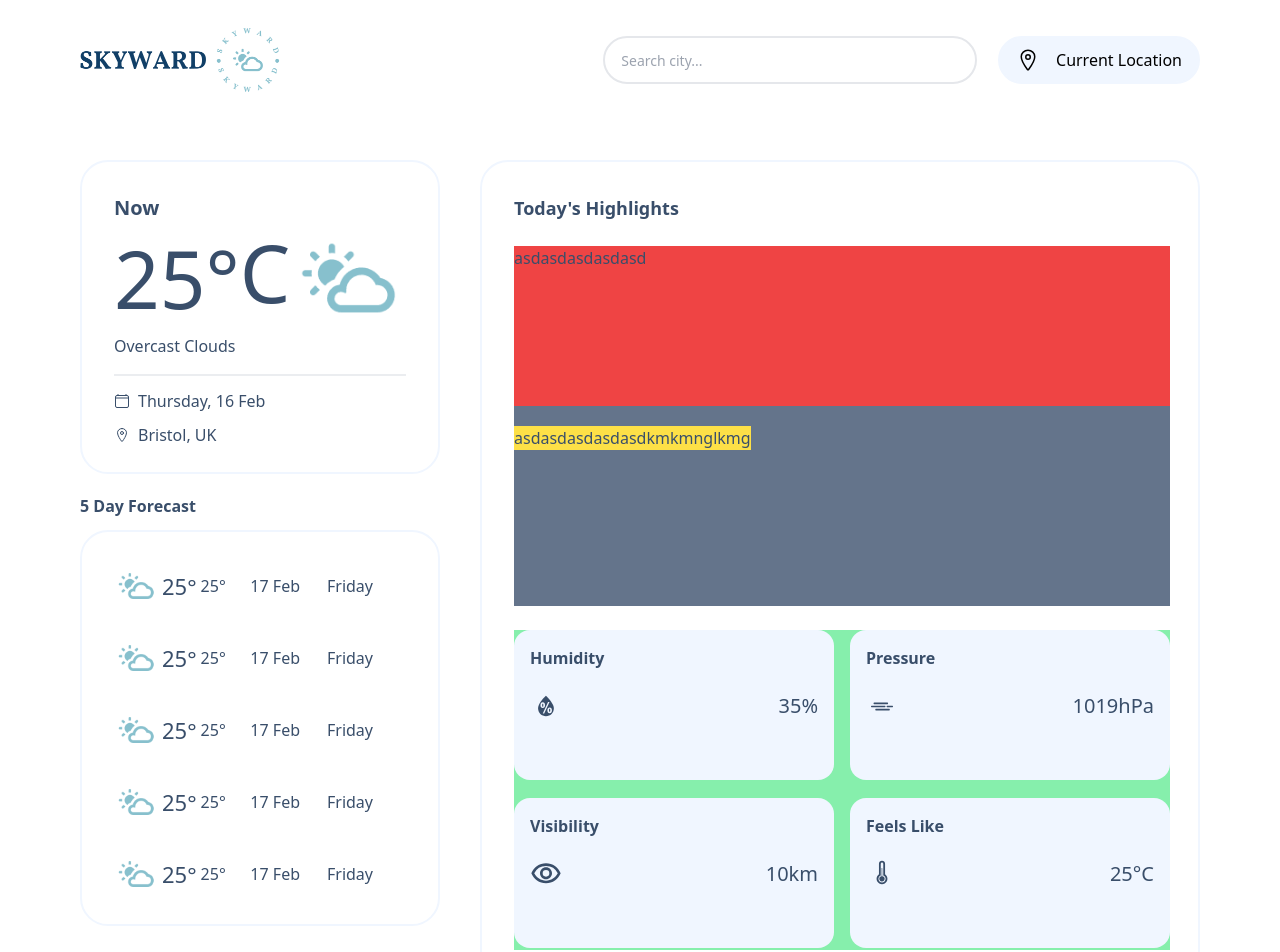
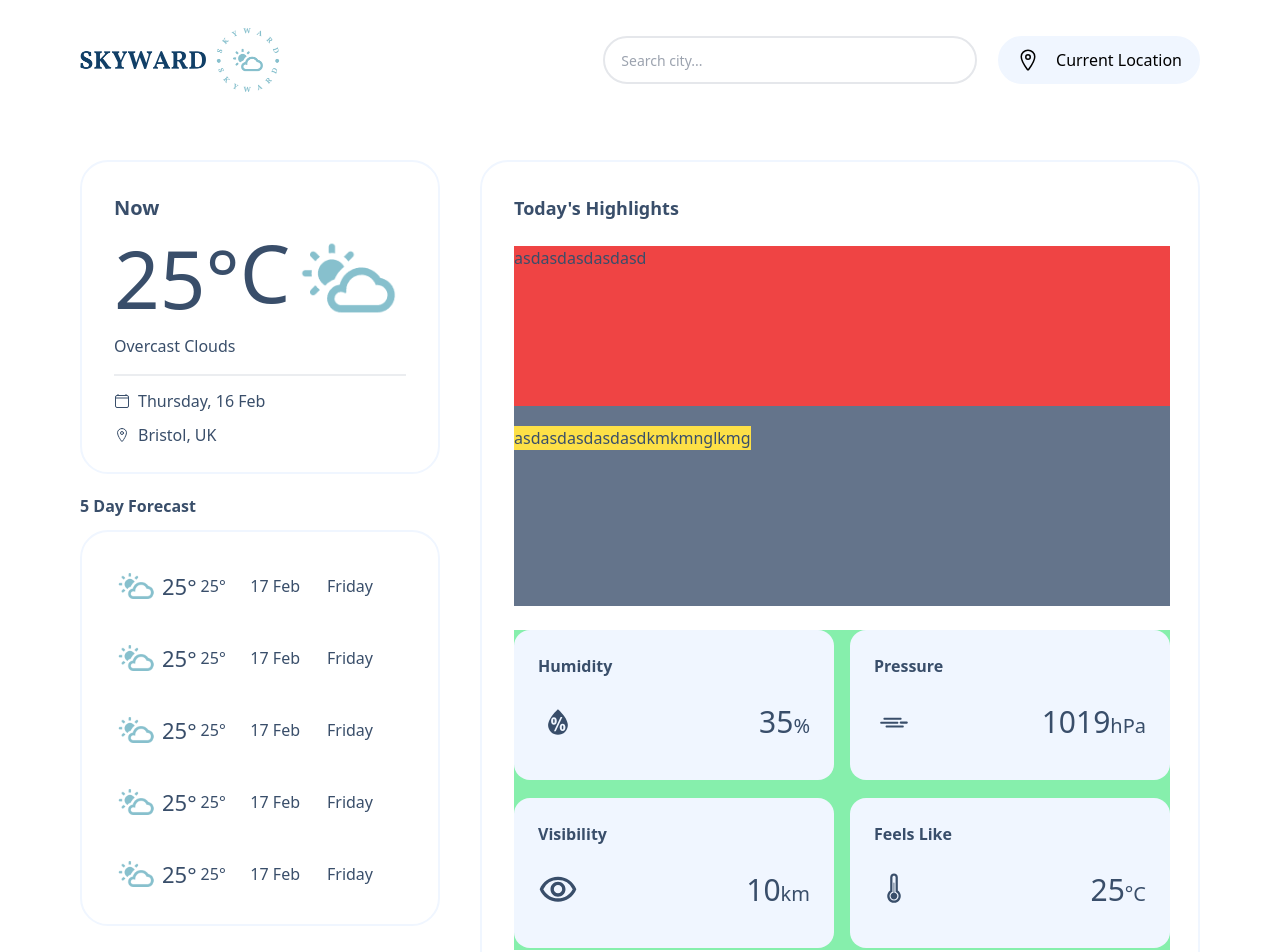
Before and after one commit to ItsMeSteve88/Skyward, a React (Vite) app: page / in a window 1280 px wide. Shown: the top 952 px of the page. Built offline with nearby package versions, Linux system fonts and the light colour scheme.

Commit message:
hpvf sizes

```diff
--- a/src/App.jsx
+++ b/src/App.jsx
@@ -29,25 +29,29 @@ function App() {
               <div className="hpvfcontainer">
                 <HpvfCard
                   title="Humidity"
-                  percent="35%"
-                  icon={<WiHumidity className=" w-8 h-8" />}
+                  value='35'
+                  percent="%"
+                  icon={<WiHumidity className="w-8 h-8 lg:w-10 lg:h-10" />}
                 />
                 <HpvfCard
                   title="Pressure"
-                  hPa="1019hPa"
-                  icon={<WiWindy className=" w-8 h-8" />}
+                  value='1019'
+                  hPa="hPa"
+                  icon={<WiWindy className="w-8 h-8 lg:w-10 lg:h-10" />}
                 />
               </div>
               <div className="hpvfcontainer">
                 <HpvfCard
                   title="Visibility"
-                  km="10km"
-                  icon={<MdOutlineVisibility className=" w-8 h-8" />}
+                  value='10'
+                  km="km"
+                  icon={<MdOutlineVisibility className="w-8 h-8 lg:w-10 lg:h-10" />}
                 />
                 <HpvfCard
                   title="Feels Like"
-                  degrees="25&deg;C"
-                  icon={<WiThermometer className=" w-8 h-8" />}
+                  value='25'
+                  degrees="&deg;C"
+                  icon={<WiThermometer className="w-8 h-8 lg:w-10 lg:h-10" />}
                 />
               </div>
             </div>
--- a/src/components/main/HpvfCard.jsx
+++ b/src/components/main/HpvfCard.jsx
@@ -2,13 +2,13 @@
 import React from 'react'
 
 
-const HpvfCard = ({title, percent, hPa, km, degrees, icon}) => {
+const HpvfCard = ({title, value, percent, hPa, km, degrees, icon}) => {
   return (
-     <div className="w-[248px] md:w-[174px] lg:w-[320px] h-[106px] md:h-[120px] lg:h-[150px] p-4 gap-5 bg-base-200 rounded-2xl flex flex-col items-start self-stretch">
-        <h1 className='text-base font-semibold'>{title}</h1>
-        <div className='flex justify-between items-center self-stretch'>
+     <div className="hpvfcard">
+        <h1 className='text-base font-semibold shrink-0'>{title}</h1>
+        <div className='flex justify-between items-center self-stretch 2xl:text-3xl'>
            {icon}
-           <p className=' text-xl'>{percent || hPa || km || degrees}</p>
+           <p className='text-xl'><span className='text-xl lg:text-3xl 2xl:text-4xl'>{value}</span>{percent || hPa || km || degrees}</p>
         </div>
     </div>
   )
--- a/src/index.css
+++ b/src/index.css
@@ -72,9 +72,13 @@
    @apply bg-yellow-300 2xl:w-[518px] 2xl:h-[200px]
 }
 .hpvf {
-   @apply bg-green-300 w-[248px] md:w-[368px] lg:w-[656px] 2xl:w-[1056px] h-[472px] md:h-[260px] lg:h-[320px] 2xl:h-[150px] flex flex-col 2xl:flex 2xl:flex-row gap-4 2xl:gap-6 items-start self-stretch
+   @apply bg-green-300 w-[248px] md:w-[368px] lg:w-[656px] 2xl:w-[1056px] h-[472px] md:h-[260px] lg:h-[320px] 2xl:h-[150px] flex flex-col 2xl:flex 2xl:flex-row gap-4 2xl:gap-5 items-start self-stretch
 }
 
 .hpvfcontainer {
-   @apply w-[248px] md:w-[368px] lg:w-[656px] h-[228px] md:h-[120px] lg:h-[656px] flex flex-col md:flex md:flex-row items-start self-stretch gap-4
+   @apply w-[248px] md:w-[368px] lg:w-[656px] h-[228px] md:h-[120px] lg:h-[656px] flex flex-col md:flex md:flex-row items-start self-stretch gap-4 2xl:gap-5
 }
+
+.hpvfcard {
+   @apply w-[248px] md:w-[174px] lg:w-[320px] 2xl:w-[249px] h-[106px] md:h-[120px] lg:h-[150px] p-4 lg:p-6 gap-5 lg:gap-6 bg-base-200 rounded-2xl flex flex-col items-start self-stretch
+}
```
